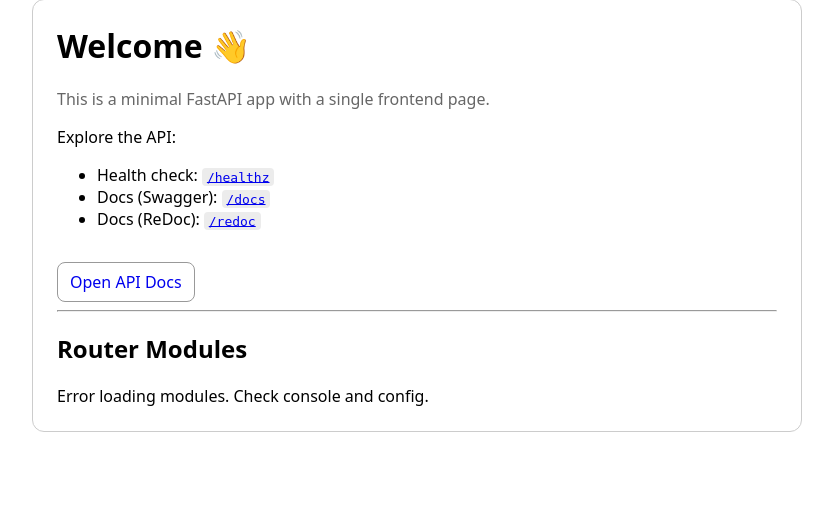
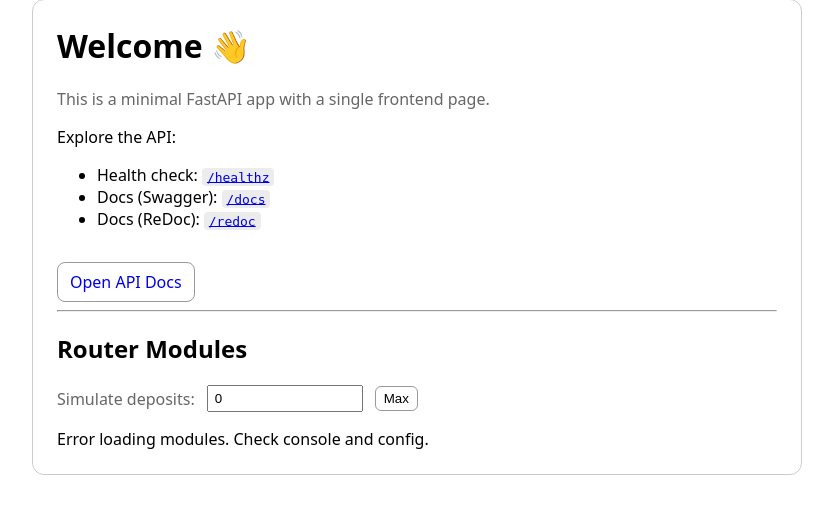
Before and after one commit to skhomuti/stake-allocation-simulation, a FastAPI app: page / in a window 1280 px wide. Shown: the part 33-547 px from the top of the page, without its empty margins (0-833 px from the left). Run offline with FastAPI, Linux system fonts and the light colour scheme; data that the repository does not hold is empty.

Commit message:
Switch simulation to lowest-share-first greedy allocation respecting per-module limits and eligibility

```diff
--- a/templates/index.html
+++ b/templates/index.html
@@ -29,6 +29,12 @@
       <a class="button" href="/docs">Open API Docs</a>
       <hr />
       <h2>Router Modules</h2>
+      <div style="margin: 0.5rem 0 1rem 0; display:flex; gap:12px; align-items:center; flex-wrap: wrap;">
+        <label for="sim-eth" class="muted">Simulate deposits:</label>
+        <input id="sim-eth" type="number" min="0" step="32" value="0" style="width: 140px; padding: 4px 6px;" />
+        <button id="sim-max" type="button" style="padding: 4px 8px; border: 1px solid #999; border-radius: 6px; background: transparent; cursor: pointer;">Max</button>
+        <span id="sim-hint" class="muted" style="font-size: 12px;"></span>
+      </div>
       <div id="share-bars" class="shares" style="margin-bottom: 1rem;"></div>
       <div id="modules" class="modules">Loading…</div>
     </div>
@@ -66,19 +72,77 @@
           table.appendChild(head);
 
           const body = document.createElement('tbody');
-          // Render important share bars separately
+          // Store globally for simulation rendering
+          window.__modulesData = data;
+          renderShares(0);
+
+          // Raw values table
+          for (const m of data) {
+            const tr = document.createElement('tr');
+            const short = (addr) => addr ? `${addr.slice(0, 6)}…${addr.slice(-4)}` : '';
+            const bpsToPct = (bps) => (typeof bps === 'number' ? (bps/100).toFixed(2) + '%' : '');
+            const cells = [];
+            const addCell = (content, isNode=false) => {
+              const td = document.createElement('td');
+              td.style.borderTop = '1px solid #ddd';
+              td.style.padding = '6px 8px';
+              if (isNode) td.appendChild(content); else td.textContent = String(content);
+              tr.appendChild(td);
+            };
+
+            addCell(m.module_id ?? m.id ?? '');
+            addCell(m.name ?? '');
+            addCell(short(m.address));
+            const alloc = typeof m.allocated_eth === 'number' ? m.allocated_eth : '';
+            addCell(alloc);
+            addCell(m.is_active === true ? 'Yes' : (m.is_active === false ? 'No' : ''));
+            addCell(m.is_deposits_paused === true ? 'Yes' : (m.is_deposits_paused === false ? 'No' : ''));
+            addCell(m.is_stopped === true ? 'Yes' : (m.is_stopped === false ? 'No' : ''));
+            addCell(bpsToPct(m.target_share_bps));
+            addCell(m.active_validators ?? '');
+            addCell(m.max_deposits_per_block ?? '');
+            addCell(m.min_deposit_block_distance ?? '');
+            addCell(m.last_deposit_block ?? '');
+            body.appendChild(tr);
+          }
+          table.appendChild(body);
+          el.replaceChildren(table);
+          // Hook up simulation controls
+          const inp = document.getElementById('sim-eth');
+          const btn = document.getElementById('sim-max');
+          const hint = document.getElementById('sim-hint');
+          const totalDepositableEth = data.reduce((s, m) => s + (m.depositable_eth || 0), 0);
+          hint.textContent = `(capacity: up to ${totalDepositableEth} ETH)`;
+          inp.addEventListener('input', () => {
+            const val = Number(inp.value || 0);
+            renderShares(isFinite(val) ? Math.max(0, val) : 0);
+          });
+          btn.addEventListener('click', () => {
+            inp.value = String(totalDepositableEth);
+            renderShares(totalDepositableEth);
+          });
+        } catch (err) {
+          el.textContent = 'Error loading modules. Check console and config.';
+          console.error(err);
+        }
+      }
+      function renderShares(simEth) {
+        const data = window.__modulesData || [];
         const shareWrap = document.getElementById('share-bars');
         shareWrap.innerHTML = '';
         const legend = document.createElement('div');
         legend.className = 'muted';
-          legend.textContent = 'Current vs allowed share (blue vs gray), overflow (red), potential growth with deposits (green)';
+        legend.textContent = 'Current vs allowed share (blue vs gray), overflow (red), simulated growth (green)';
         shareWrap.appendChild(legend);
-          for (const m of data) {
+
+        const sim = computeSimulation(data, simEth);
+        for (const m of sim) {
           const current = typeof m.current_share_pct === 'number' ? m.current_share_pct : 0;
           const limit = typeof m.target_share_bps === 'number' ? (m.target_share_bps / 100) : 0;
-            const potential = typeof m.potential_share_pct === 'number' ? m.potential_share_pct : current;
+          const potential = typeof m._sim_share_pct === 'number' && m._sim_share_pct !== null ? m._sim_share_pct : (typeof m.potential_share_pct === 'number' ? m.potential_share_pct : current);
           const growth = Math.max(0, potential - current);
           const totalScale = Math.max(current, potential, limit);
+
           const row = document.createElement('div');
           row.style.display = 'flex';
           row.style.gap = '12px';
@@ -104,7 +168,6 @@
           barBox.style.border = '1px solid #ddd';
           barBox.style.borderRadius = '6px';
           barBox.style.background = '#f8f8f8';
-            // Limit the maximum length of the bar by module share scale (or overflowed current)
           barBox.style.width = totalScale.toFixed(2) + '%';
 
           const limitDiv = document.createElement('div');
@@ -142,7 +205,6 @@
             barBox.appendChild(overflowDiv);
           }
 
-            // Potential growth segment (green), starts where current ends
           if (growth > 0) {
             const potDiv = document.createElement('div');
             potDiv.style.position = 'absolute';
@@ -157,9 +219,8 @@
             barBox.appendChild(potDiv);
           }
 
-            // Right label with depositable ETH, if any
           const right = document.createElement('div');
-            right.style.minWidth = '140px';
+          right.style.minWidth = '220px';
           right.style.textAlign = 'right';
           const depEth = typeof m.depositable_eth === 'number' ? m.depositable_eth : 0;
           if (depEth > 0) {
@@ -173,49 +234,94 @@
             badge.style.fontSize = '12px';
             right.appendChild(badge);
           }
+          const addEth = m._sim_add_eth || 0;
+          if (addEth > 0) {
+            const badge2 = document.createElement('span');
+            badge2.textContent = ` + ${addEth} ETH in sim`;
+            badge2.style.marginLeft = '8px';
+            badge2.style.background = '#dcfce7';
+            badge2.style.color = '#166534';
+            badge2.style.border = '1px solid #86efac';
+            badge2.style.borderRadius = '999px';
+            badge2.style.padding = '2px 8px';
+            badge2.style.fontSize = '12px';
+            right.appendChild(badge2);
+          }
 
           row.appendChild(left);
           row.appendChild(barBox);
           row.appendChild(right);
           shareWrap.appendChild(row);
         }
+      }
 
-          // Raw values table
-          for (const m of data) {
-            const tr = document.createElement('tr');
-            const short = (addr) => addr ? `${addr.slice(0, 6)}…${addr.slice(-4)}` : '';
-            const bpsToPct = (bps) => (typeof bps === 'number' ? (bps/100).toFixed(2) + '%' : '');
-            const cells = [];
-            const addCell = (content, isNode=false) => {
-              const td = document.createElement('td');
-              td.style.borderTop = '1px solid #ddd';
-              td.style.padding = '6px 8px';
-              if (isNode) td.appendChild(content); else td.textContent = String(content);
-              tr.appendChild(td);
-            };
+      function computeSimulation(data, simEth) {
+        // Convert ETH to validators
+        let V = Math.max(0, Math.floor((Number(simEth) || 0) / 32));
+        const T0 = data.reduce((s, m) => s + (m.active_validators || 0), 0);
+        if (V === 0 || T0 < 0) {
+          return data.map(m => Object.assign({}, m, {
+            _sim_add_validators: 0,
+            _sim_add_eth: 0,
+            _sim_share_pct: m.current_share_pct,
+          }));
+        }
 
-            addCell(m.module_id ?? m.id ?? '');
-            addCell(m.name ?? '');
-            addCell(short(m.address));
-            const alloc = typeof m.allocated_eth === 'number' ? m.allocated_eth : '';
-            addCell(alloc);
-            addCell(m.is_active === true ? 'Yes' : (m.is_active === false ? 'No' : ''));
-            addCell(m.is_deposits_paused === true ? 'Yes' : (m.is_deposits_paused === false ? 'No' : ''));
-            addCell(m.is_stopped === true ? 'Yes' : (m.is_stopped === false ? 'No' : ''));
-            addCell(bpsToPct(m.target_share_bps));
-            addCell(m.active_validators ?? '');
-            addCell(m.max_deposits_per_block ?? '');
-            addCell(m.min_deposit_block_distance ?? '');
-            addCell(m.last_deposit_block ?? '');
-            body.appendChild(tr);
+        const totalDepositableV = data.reduce((s, m) => s + (m.depositable_validators || 0), 0);
+        V = Math.min(V, totalDepositableV);
+        const Tfinal = T0 + V;
+
+        const items = data.map((m, idx) => {
+          const A = m.active_validators || 0;
+          const D = m.depositable_validators || 0;
+          const paused = m.is_deposits_paused === true;
+          const stopped = m.is_stopped === true;
+          const inactive = m.is_active === false;
+          const eligible = !(paused || stopped || inactive);
+          const limitFrac = typeof m.target_share_bps === 'number' ? (m.target_share_bps / 10000) : null;
+          // Absolute cap in validators this module can reach after simulation
+          let maxAfter = A + D; // limited by depositable capacity
+          if (eligible && limitFrac !== null) {
+            maxAfter = Math.min(maxAfter, Math.floor(limitFrac * Tfinal));
           }
-          table.appendChild(body);
-          el.replaceChildren(table);
-        } catch (err) {
-          el.textContent = 'Error loading modules. Check console and config.';
-          console.error(err);
+          if (!eligible) maxAfter = A; // cannot receive any
+          return { m, A, after: A, maxAfter, idx };
+        });
+
+        let remaining = V;
+        // Greedy: assign one validator at a time to the most underweight module
+        // underweight score: ratio of current share to limit (lower is more underweight)
+        while (remaining > 0) {
+          // Pick candidate modules that can still receive
+          const candidates = items.filter(it => it.after < it.maxAfter);
+          if (candidates.length === 0) break;
+
+          let best = null;
+          let bestScore = Infinity;
+          for (const it of candidates) {
+            const limitFrac = typeof it.m.target_share_bps === 'number' ? (it.m.target_share_bps / 10000) : null;
+            const share = it.after / Tfinal; // current share if we allocate next after update, but compare on current
+            // Use normalized ratio to limit when available; otherwise absolute share
+            const score = (limitFrac && limitFrac > 0) ? (share / limitFrac) : share;
+            if (score < bestScore) { bestScore = score; best = it; }
           }
+          if (!best) break;
+          best.after += 1;
+          remaining -= 1;
         }
+
+        return items.map(it => {
+          const addV = Math.max(0, it.after - it.A);
+          const addEth = addV * 32;
+          const simShare = Tfinal > 0 ? (it.after / Tfinal) * 100 : null;
+          return Object.assign({}, it.m, {
+            _sim_add_validators: addV,
+            _sim_add_eth: addEth,
+            _sim_share_pct: simShare,
+          });
+        });
+      }
+
       loadModules();
     </script>
   </body>
```
Lines whose indentation alone changed are shown as unchanged.
